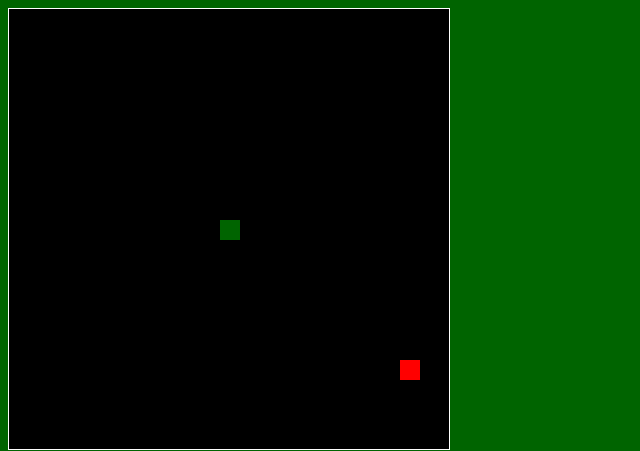
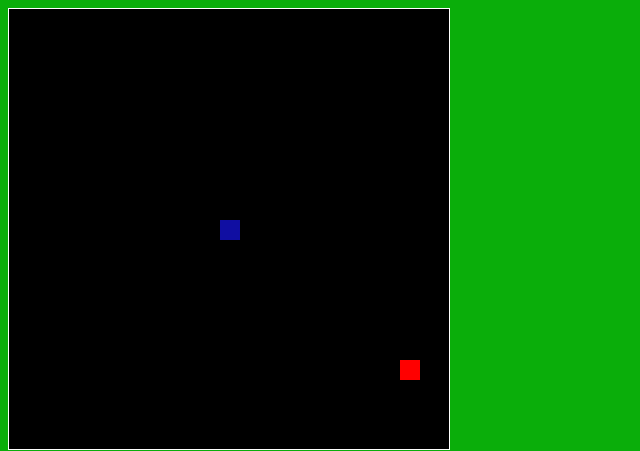
Before and after one commit to BxdJayce/BxdJayce.github.io, a plain HTML site: page asd-projects/snake/index.html in a window 1280 px wide. Shown: the top 451 px of the page, without its empty margins (0-640 px from the left). Drawn offline with Linux system fonts and the light colour scheme.

Commit message:
finished snake game

```diff
--- a/asd-projects/snake/index.css
+++ b/asd-projects/snake/index.css
@@ -1,6 +1,6 @@
 
 body {
-  background-color: darkgreen;
+  background-color: rgb(10, 174, 10);
 }
 
 #board {
@@ -23,12 +23,12 @@ body {
 }
 
 .snake {
-  background-color: green;
+  background-color: rgb(16, 14, 162);
   z-index: 2;
 }
 
 #snake-head {
-  background-color: darkgreen;
+  background-color: rgb(52, 49, 248);
 }
 
 .apple {
--- a/asd-projects/snake/index.js
+++ b/asd-projects/snake/index.js
@@ -104,10 +104,27 @@ function checkForNewDirection(event) {
 }
 
 function moveSnake() {
-  /*
-  TODO 11: Move each part of the snake's body such that it's body follows the head.
 
-  HINT: To complete this TODO we must figure out the next direction, row, and
+  //TODO 11: Move each part of the snake's body such that it's body follows the head.
+
+
+  for (var s = snake.body.length - 1; s >= 1; s = s - 1) {
+    var snakeSquare = snake.body[s];
+
+    var nextSnakeSquare = snake.body[s-1];
+    var nextRow = nextSnakeSquare.row;
+    var nextColumn = nextSnakeSquare.column;
+    var nextDirection = nextSnakeSquare.direction;
+
+    snakeSquare.direction = nextDirection;
+    snakeSquare.row = nextRow;
+    snakeSquare.column = nextColumn;
+    repositionSquare(snakeSquare);
+}
+
+}
+
+  /*HINT: To complete this TODO we must figure out the next direction, row, and
   column for each snakeSquare in the snake's body. The parts of the snake are
   stored in the Array snake.body and each part knows knows its current
   column/row properties.
@@ -135,7 +152,7 @@ repositionSquare(snake.head);
   //HINT: The snake's head will need to move forward 1 square based on the value
   //of snake.head.direction which may be one of "left", "right", "up", or "down"
 
-}
+
 
 function hasHitWall() {
   /*
@@ -185,7 +202,7 @@ function handleAppleCollision() {
   // Remove existing Apple and create a new one
   apple.element.remove();
   makeApple();
-
+}
   /*
   TODO 10: determine the location of the next snakeSquare based on the .row,
   .column and .direction properties of the snake.tail snakeSquare
@@ -195,22 +212,28 @@ function handleAppleCollision() {
   If the tail is moving "down", place the next snakeSquare above it.
   etc...
   */
-  var row = 0;
-  var column = 0;
+  var row = snake.tail.row;
+  var column = snake.tail.column;
 
   // code to determine the row and column of the snakeSquare to add to the snake
-
-
-  makeSnakeSquare(row, column);
-  if(snake.head.direction === "left") {
+if(snake.tail.direction === "left") {
     row = snake.tail.row;
     column = snake.tail.column + 1;
   }
-  if(snake.head.direction === "right") {
+  if(snake.tail.direction === "right") {
     row = snake.tail.row;
     column = snake.tail.column - 1;
   }
-}
+  if(snake.tail.direction === "up") {
+    row = snake.tail.row + 1;
+    column = snake.tail.column;
+  }
+  if(snake.tail.direction === "down") {
+    row = snake.tail.row - 1;
+    column = snake.tail.column;
+  }
+  makeSnakeSquare(row, column);
+
 
 function hasCollidedWithSnake() {
   /*
@@ -221,7 +244,9 @@ function hasCollidedWithSnake() {
   head and each part of the snake's body also knows its own row and column.
 
   */
-
+if(snake.head === snake.body.length + 1) {
+  return true;
+}
   return false;
 }
 
@@ -329,6 +354,9 @@ function getRandomAvailablePosition() {
     randomPosition.column = Math.floor(Math.random() * COLUMNS);
     randomPosition.row = Math.floor(Math.random() * ROWS);
     spaceIsAvailable = true;
+    if(randomPosition.column && randomPosition.row === snake.body) {
+      return false;
+    }
 
     /*
     TODO 13: After generating the random position determine if that position is
```
Also changed, not shown: portfolio.html (+3 -2 lines).
